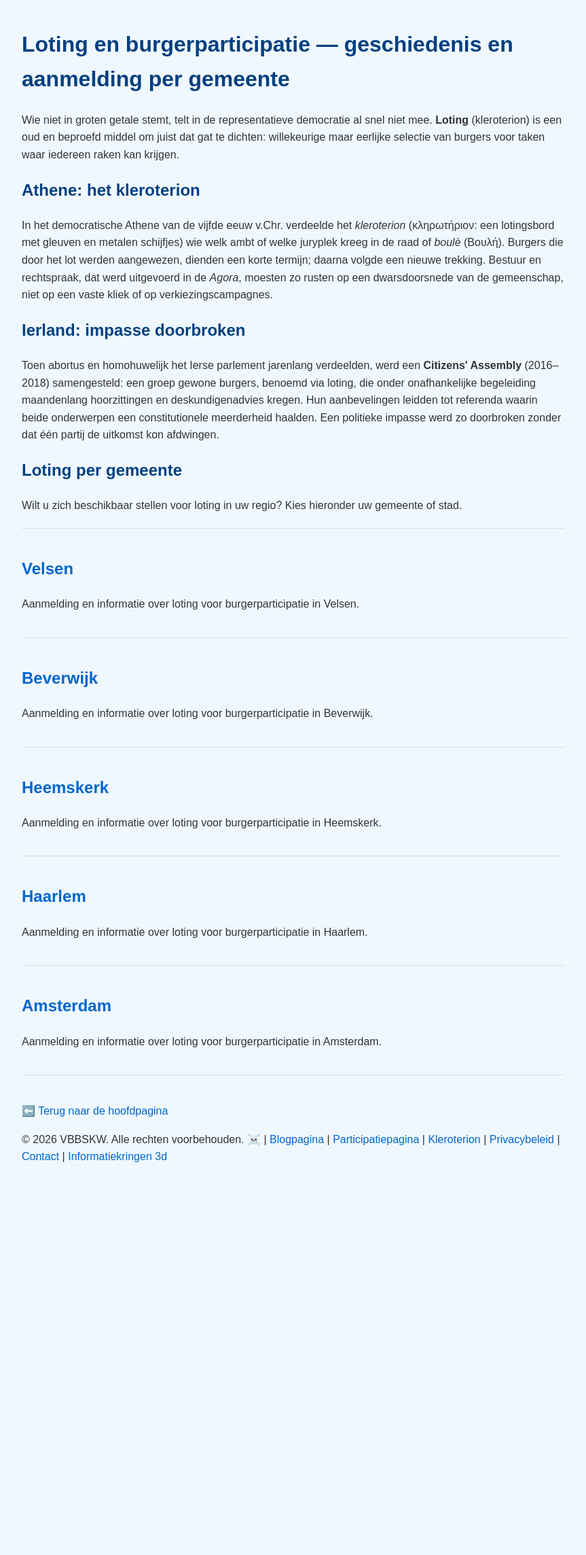
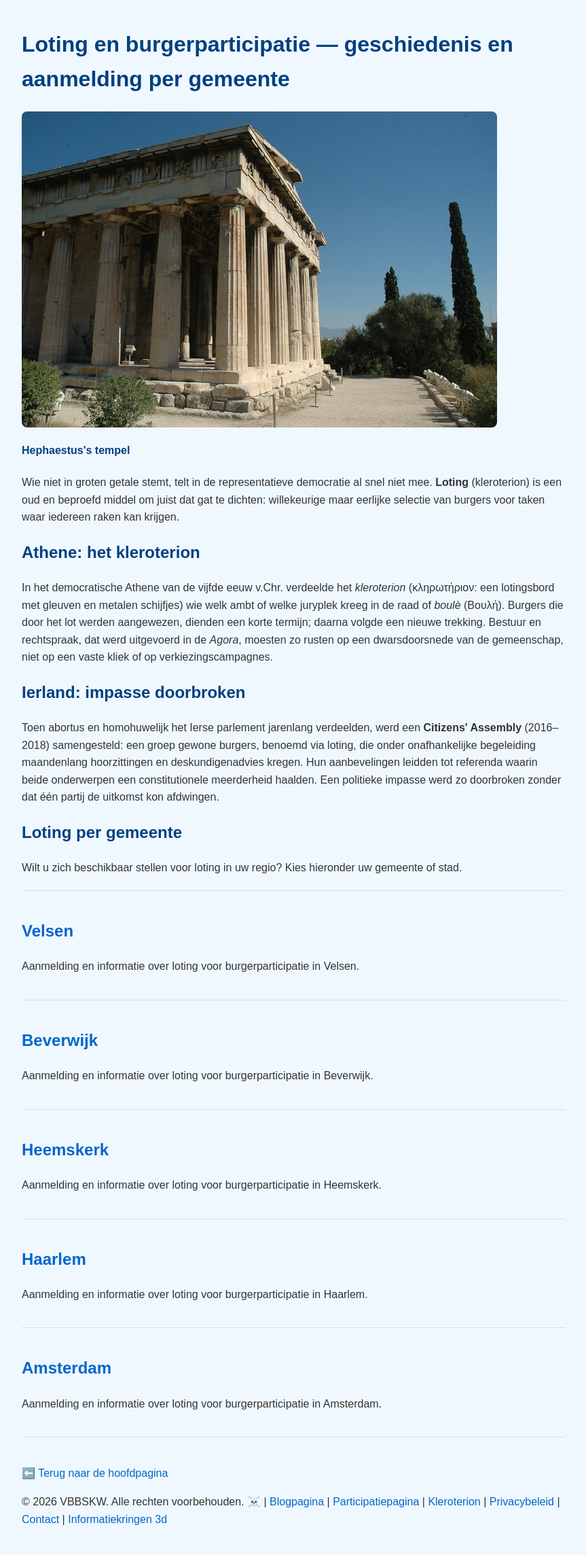
Before and after one commit to Klikblitser/VBBSKW, a Jekyll site: the page built from kleroterion.html, in a window 1280 px wide. Shown: the whole page at 68% size, without its empty margins (208-1071 px from the left). Built offline with Jekyll 4.4.1, drawn with Linux system fonts in a browser that asks for light colours; before the commit the page ends 1755 px from its top, so only the background shows below that.

Commit message:
nieuwe afbeelding

```diff
--- a/kleroterion.html
+++ b/kleroterion.html
@@ -5,7 +5,26 @@ lang: nl
 description: Loting en burgerparticipatie — geschiedenis en aanmelding per gemeente
 ---
 
+<style>
+  img {
+    max-width: 100%;
+    height: auto;
+    border-radius: 8px;
+    margin: 20px 0;
+  }
+
+  /* Op smartphones de afbeelding op volledige breedte tonen */
+  @media (max-width: 640px) {
+    img {
+      max-width: 100%;
+    }
+  }
+</style>
+
 <h1>Loting en burgerparticipatie — geschiedenis en aanmelding per gemeente</h1>
+
+<img src="Athene agora hephaistos's temple.jpg" alt="Hephaistos's temple in the Athenian Agora, where the kleroterion was used for loting">
+<h4>Hephaestus's tempel</h4>
 
 <p>
   Wie niet in groten getale stemt, telt in de representatieve democratie al snel niet mee.
```
